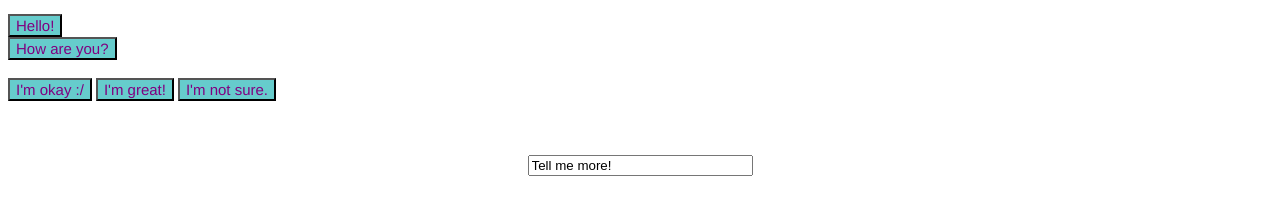
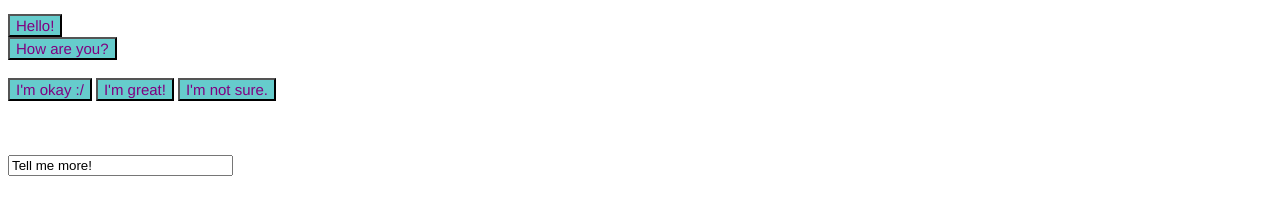
Before and after one commit to shelbz/shelbz.github.io, a plain HTML site: page march18game.html in a window 1280 px wide. Shown: the part 100-314 px from the top of the page. Drawn offline with Linux system fonts and the light colour scheme.

Commit message:
,,
,,,,,

```diff
--- a/march18game.html
+++ b/march18game.html
@@ -63,11 +63,11 @@
 	</br>
 	<br>
 	<form name = "myform"
-	action="http://www.shelbz.github.io/myformhandler.cgi"
+	action="http://www.shelbz.github.io/interesting.html"
 	method="POST">
-	<div align="center">
+	<div align="left">
 	<br><br>
-	<input type="text" size="25" value="Tell me more!"><br>
+	<input type="text" size="25" value="Tell me more!" font-family="helvetica"> <br>
 	</div>
 	</form>
 </body>
```
Also changed, not shown: interesting.html (added).
